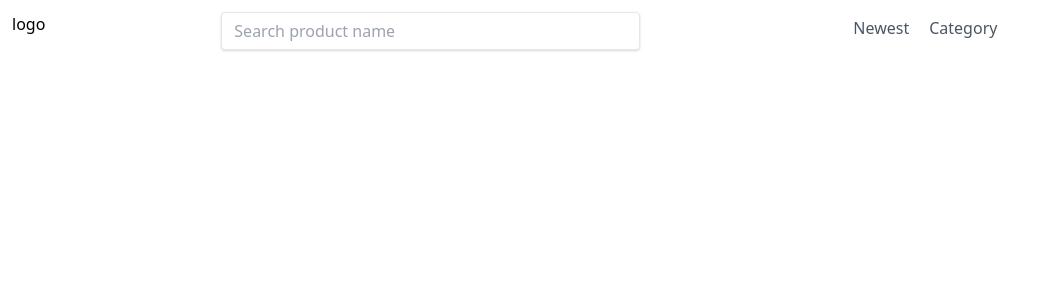
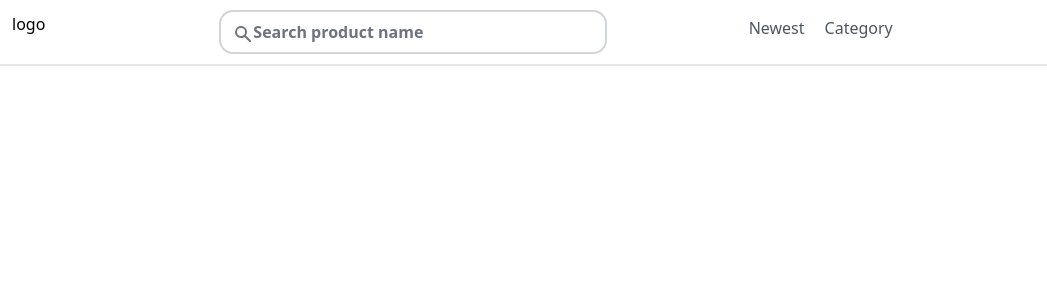
Before and after one commit to baolongt/shopping-web-ui, a React (Create React App) app: page / in a window 1280 px wide. Shown: the top 300 px of the page, without its empty margins (0-1047 px from the left). Built offline with nearby package versions, Linux system fonts and the light colour scheme.

Commit message:
add filter

```diff
--- a/package.json
+++ b/package.json
@@ -15,8 +15,8 @@
 		"web-vitals": "^1.0.1"
 	},
 	"scripts": {
-		"start": "build:css && react-scripts start",
-		"build": "build:css && react-scripts build",
+		"start": "npm run build:css && react-scripts start",
+		"build": "react-scripts build",
 		"test": "react-scripts test",
 		"eject": "react-scripts eject",
 		"build:css": "postcss src/css/tailwind.css -o src/css/main.css",
--- /dev/null
+++ b/src/common/components/Filter.jsx
@@ -0,0 +1,5 @@
+const Filter = () => {
+	return <></>;
+};
+
+export default Filter;
--- a/src/common/components/Header.jsx
+++ b/src/common/components/Header.jsx
@@ -1,16 +1,32 @@
 const Header = () => {
 	return (
-		<header className="grid grid-cols-12 p-3">
+		<header className="grid grid-cols-12 p-3 border-b-2">
 			<div className="col-span-2">logo</div>
-			<div className="col-span-4">
+			<div className="text-gray-500 focus-within:text-gray-700 col-span-4">
+				<svg
+					xmlns="http://www.w3.org/2000/svg"
+					className="h-5 w-5 absolute ml-3 mt-3 pointer-events-none"
+					viewBox="0 0 20 20"
+					fill="currentColor"
+				>
+					<path
+						fillRule="evenodd"
+						d="M8 4a4 4 0 100 8 4 4 0 000-8zM2 8a6 6 0 1110.89 3.476l4.817 4.817a1 1 0 01-1.414 1.414l-4.816-4.816A6 6 0 012 8z"
+						clipRule="evenodd"
+					/>
+				</svg>
 				<input
-					class="shadow appearance-none border rounded w-full py-2 px-3 text-gray-700 leading-tight focus:outline-none focus:shadow-outline"
+					class="py-2 pl-8 font-semibold placeholder-gray-500 text-black
+					rounded-xl border-none ring-2 ring-gray-300 focus:ring-gray-400
+					focus:ring w-96 focus:outline-none"
 					id="username"
 					type="text"
+					autoComplete="off"
+					aria-label="Search product name"
 					placeholder="Search product name"
 				/>
 			</div>
-			<div className="p-1 col-end-10 flex font-medium text-gray-600">
+			<div className="p-1 col-end-9 flex font-medium text-gray-600">
 				<div className="flex-1 cursor-pointer">Newest</div>
 				<div className="ml-5 flex-1 cursor-pointer">Category</div>
 			</div>
```
